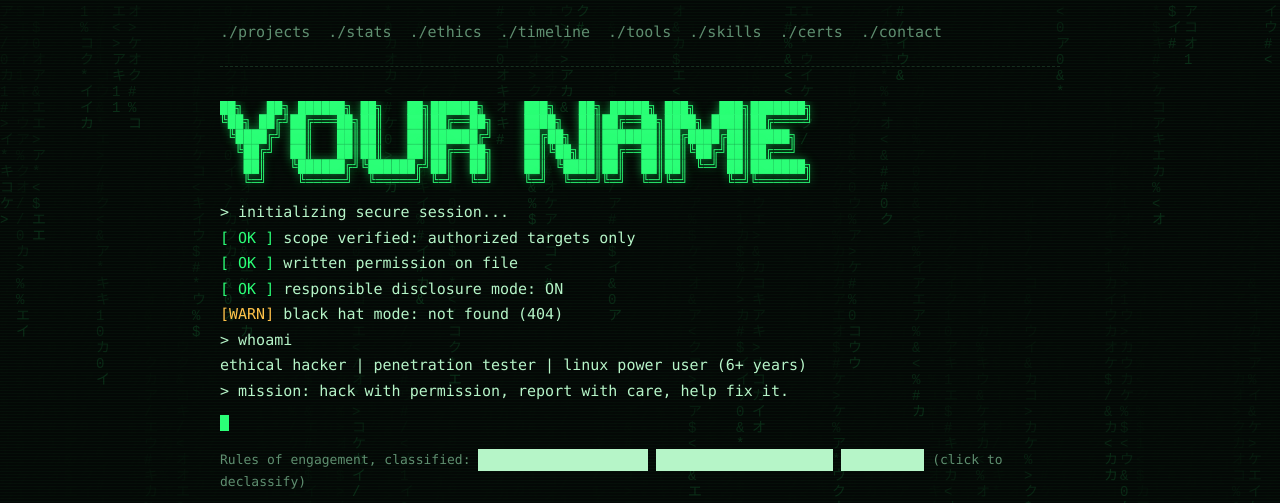
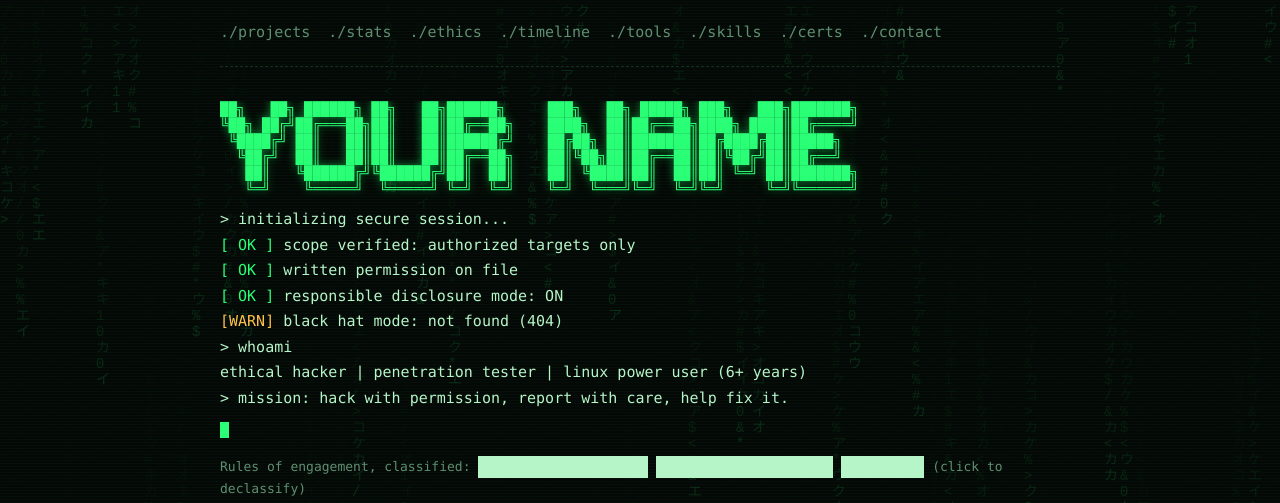
Before and after one commit to raedmosaed0/Cybersecurity-portfolio, a plain HTML site: page index.html in a window 1280 px wide. Shown: the top 503 px of the page. Drawn offline with Linux system fonts and the light colour scheme.

Commit message:
Adjust banner font size in style.css

```diff
--- a/style.css
+++ b/style.css
@@ -12,7 +12,7 @@ nav a{text-decoration:none;color:var(--dim)}
 nav a:hover,nav a:focus-visible{color:var(--g);outline:none;text-shadow:0 0 8px var(--g)}
 .p{color:var(--g);font-weight:700}
 .p::before{content:"root@you:~$ ";color:var(--dim);font-weight:400}
-pre.banner{color:var(--g);font-size:clamp(6px,1.7vw,13px);line-height:1.15;margin:34px 0 10px;text-shadow:0 0 10px rgba(43,255,119,.5);overflow:hidden}
+pre.banner{color:var(--g);font-size:clamp(6px,2vw,14px);line-height:1.15;margin:34px 0 10px;text-shadow:0 0 10px rgba(43,255,119,.5);overflow:hidden}
 #boot{min-height:150px;white-space:pre-wrap;margin:0 0 6px}
 .ok{color:var(--g)}.warn{color:var(--amber)}
 .cursor{display:inline-block;width:.6em;height:1.1em;background:var(--g);vertical-align:text-bottom;animation:bl 1s steps(1) infinite}
```
